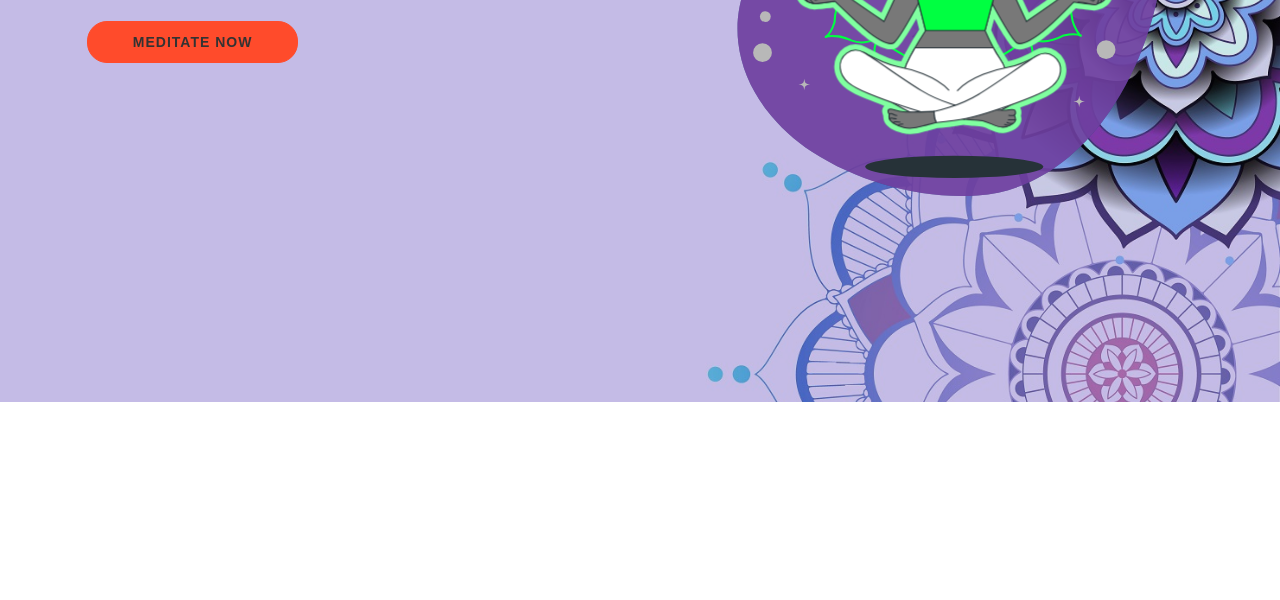
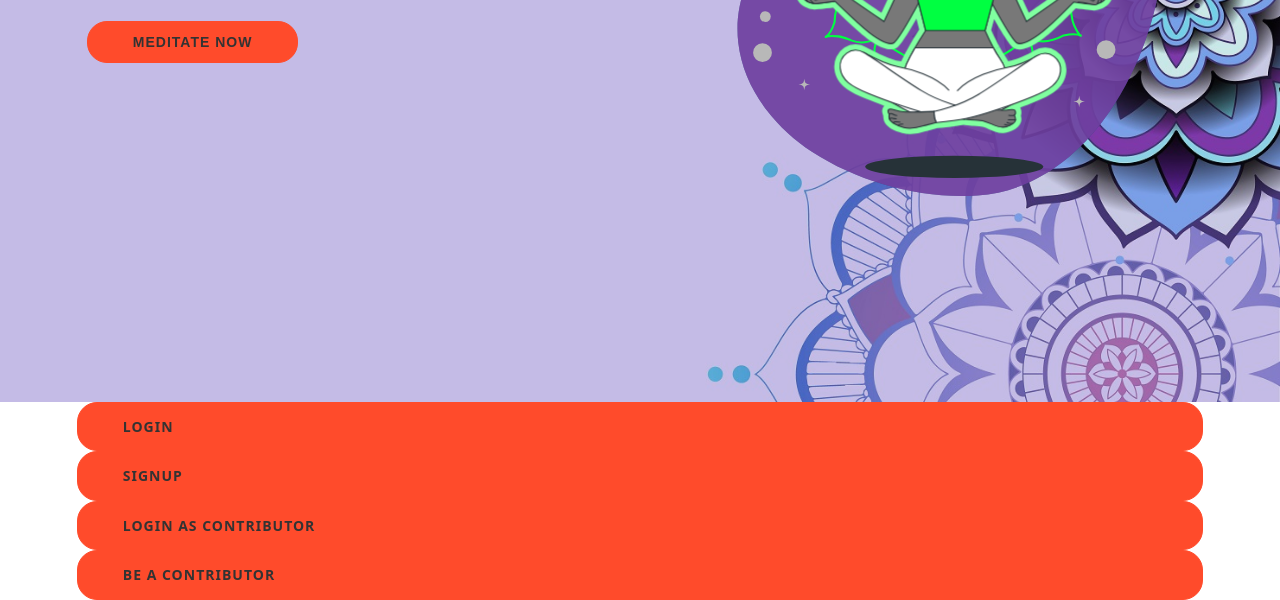
Before and after one commit to amantripathigithub/happyBrains, a plain HTML site: page frontend/home.ejs in a window 1280 px wide. Shown: the part 398-998 px from the top of the page. Before the commit the page ends 800 px from the top, so only its background shows below. Drawn offline with nearby package versions, Linux system fonts and the light colour scheme; files that its build step writes are made by us from their sources.

Commit message:
home page added buttons

```diff
--- a/frontend/home.ejs
+++ b/frontend/home.ejs
@@ -14,13 +14,17 @@
         <div class="container">
           <div class="navbar-container">
             <div class="logo">
-              <h1 class="site-name"><a href="#"> Meditation </a></h1>
+              <h1 class="site-name"><a href="#"> happy Brains </a></h1>
             </div>
             <nav class="main-menu">
               <ul class="menu">
                 <li class="menu-items"><a href="#"> Home </a></li>
                 <li class="menu-items"><a href="#"> About </a></li>
                 <li class="menu-items"><a href="#"> Meditation </a></li>
+                <!-- <li class="menu-items"><a href="#"> Login </a></li>
+                <li class="menu-items"><a href="#"> Signup </a></li>
+                <li class="menu-items"><a href="#"> Be a Contributor </a></li> -->
+
               </ul>
             </nav>
           </div>
@@ -41,6 +45,20 @@
         </div>
       </div>
      </div>
+     <section class="user">
+        <div class="container">
+            <div class="user-container">
+                <div class="user-login">
+                    <div class="button"> <a href="#" class="login">Login</a> </div>
+                    <div class="button"> <a href="#" class="signup">Signup</a> </div>
+                </div>
+                <div class="contributor-login">
+                    <div class="button"> <a href="#" class="login">Login as contributor</a> </div>
+                    <div class="button"> <a href="#" class="signup">Be a contributor</a> </div>
+                </div>
+            </div>
+        </div>
+    </section>
 
 </body>
 </html>
```
